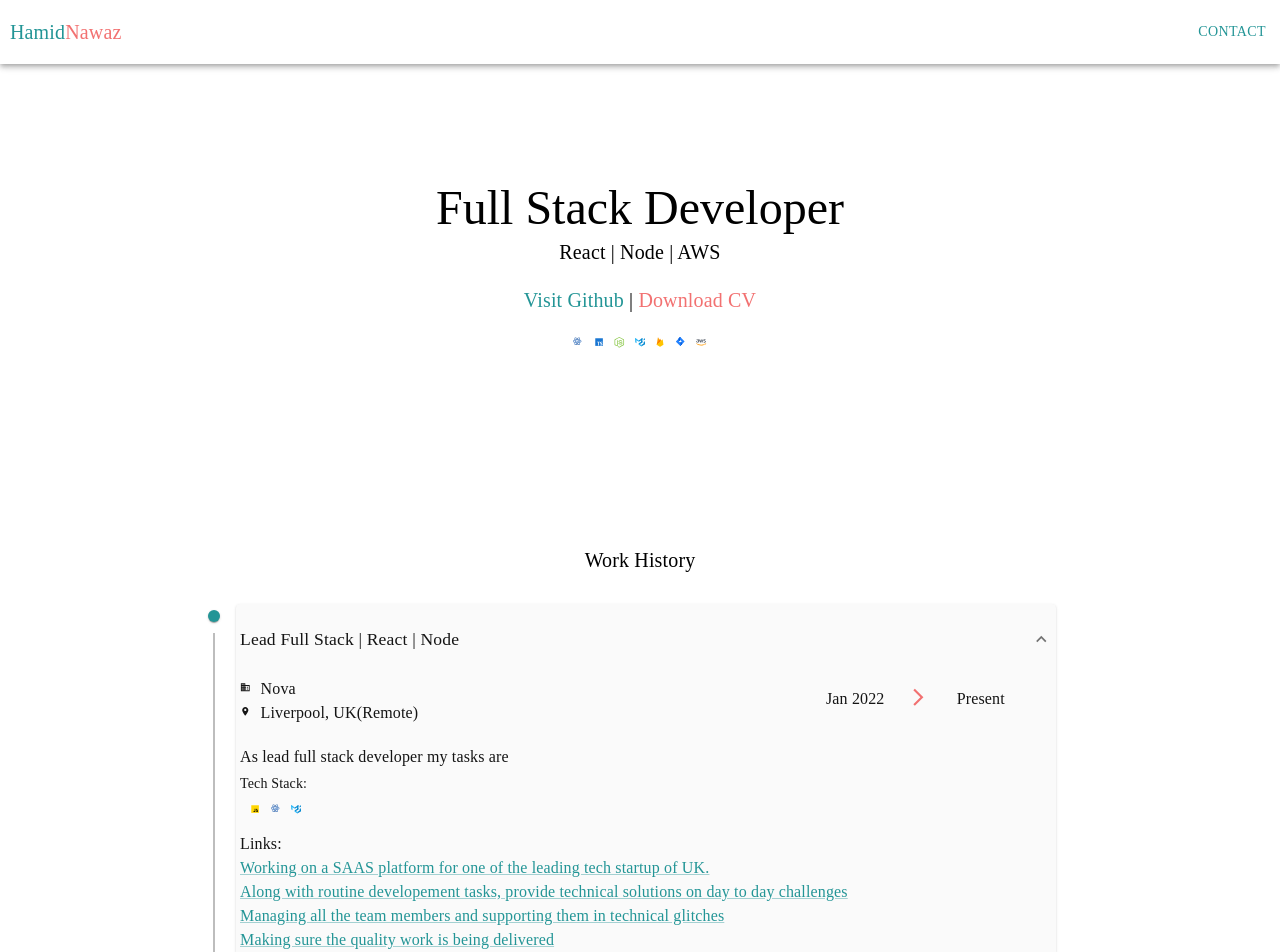
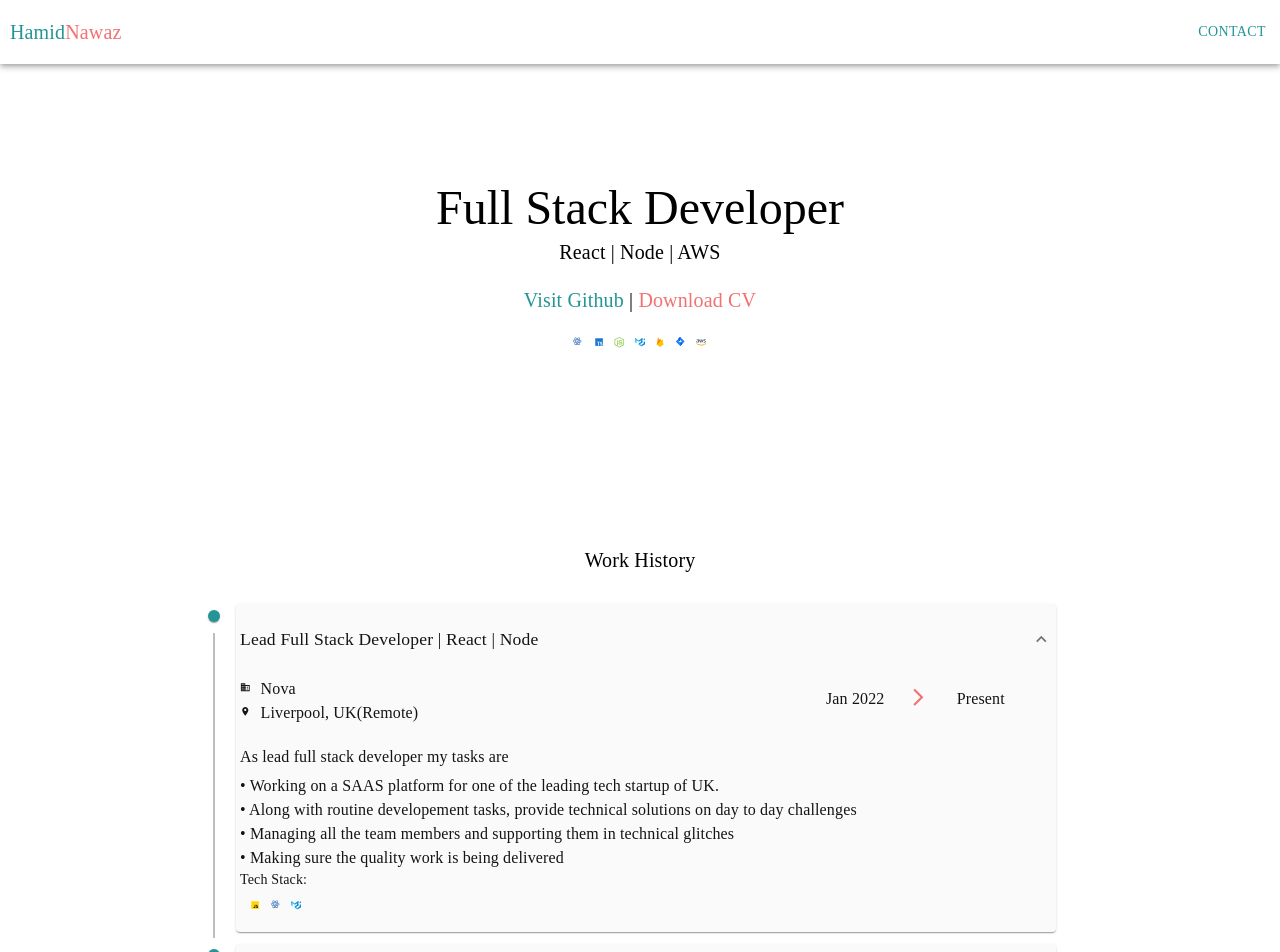
Before and after one commit to hamidnawaz28/portfolio, a Next.js app: page / in a window 1280 px wide. Shown: the top 952 px of the page. Built offline with nearby package versions, Linux system fonts and the light colour scheme.

Commit message:
Update WorkHistory.tsx

```diff
--- a/containers/work-history/WorkHistory.tsx
+++ b/containers/work-history/WorkHistory.tsx
@@ -9,15 +9,16 @@ const useStyles = makeStyles((theme: Theme) => ({
 }));
 const workHistory = [
    {
-    jobTitle: "Lead Full Stack | React | Node",
+    jobTitle: "Lead Full Stack Developer | React | Node",
     company: "Nova",
     location: "Liverpool, UK(Remote)",
     from: "Jan 2022",
     to: "Present",
     summary: "As lead full stack developer my tasks are",
     details: [
+      "Working on a SAAS platform for one of the leading tech startup of UK.", "Along with routine developement tasks, provide technical solutions on day to day challenges","Managing all the team members and supporting them in technical glitches","Making sure the quality work is being delivered"
      ],
-    links: ["Working on a SAAS platform for one of the leading tech startup of UK.", "Along with routine developement tasks, provide technical solutions on day to day challenges","Managing all the team members and supporting them in technical glitches","Making sure the quality work is being delivered"],
+    links: [],
     stack: [
       "Javascript",
       "React",
```
